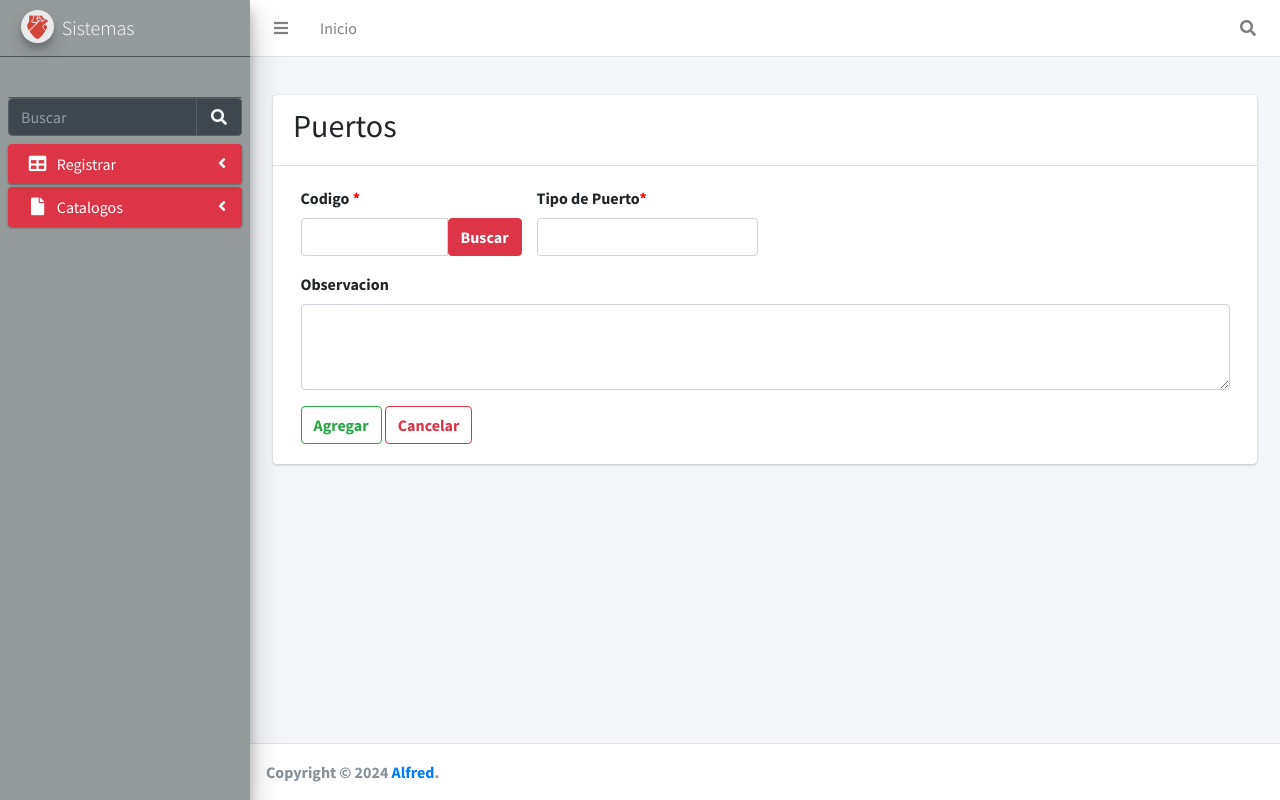
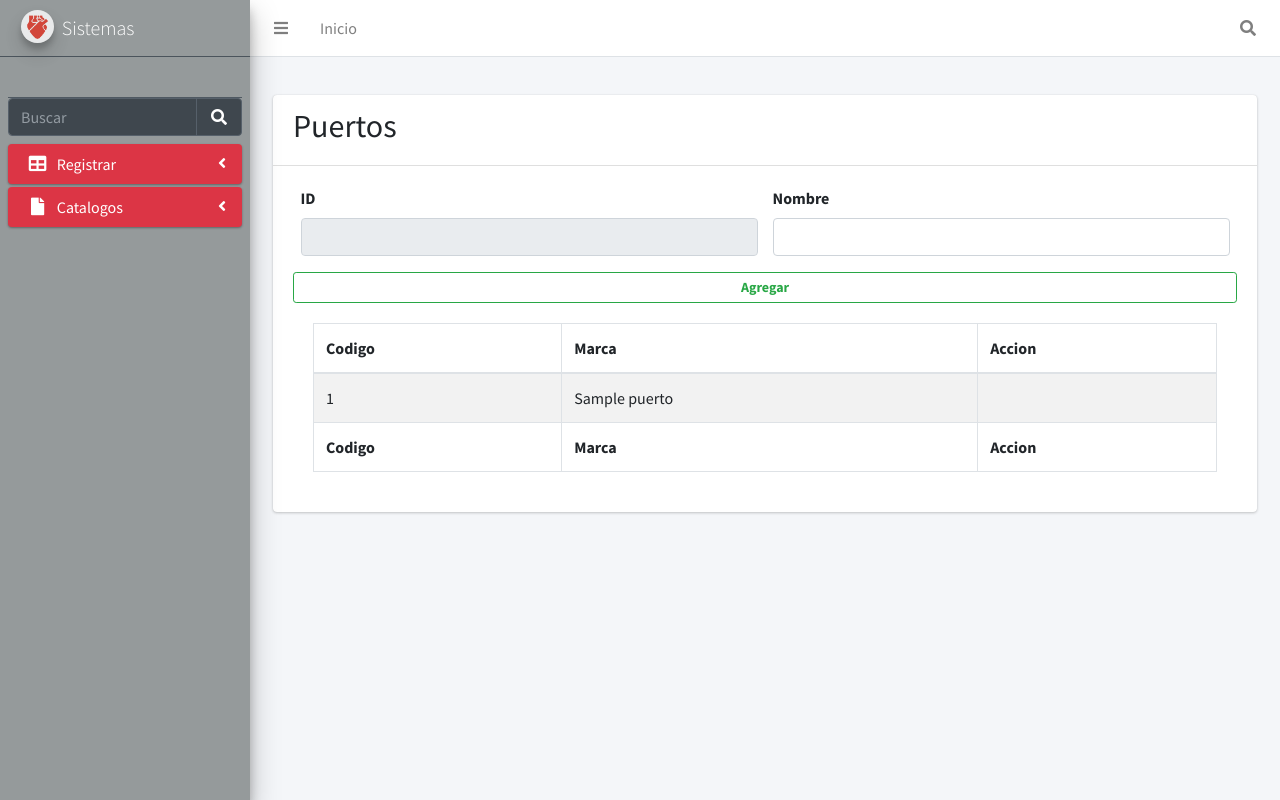
Before and after one commit to ArepaCruda69/sisAsc, a PHP site: page /Views/catPuertos.php in a window 1280 px wide. Run offline with PHP 8.4, Linux system fonts and the light colour scheme; tables that the repository leaves empty or names only in its code hold one stand-in row (values such as "Sample post"); some libraries are stand-ins or nearby versions.

Commit message:
catalogos ( puertos) terminados

```diff
--- a/Assests/dist/css/select2.css
+++ b/Assests/dist/css/select2.css
@@ -18,7 +18,7 @@
 
   .select2-container--bootstrap4 .select2-selection {
     width: 100%;
-    background-color: #ffffff;
+    background-color: #a5a2a2;
     -webkit-transition: border-color 0.15s ease-in-out, -webkit-box-shadow 0.15s ease-in-out;
     transition: border-color 0.15s ease-in-out, -webkit-box-shadow 0.15s ease-in-out;
     transition: border-color 0.15s ease-in-out, box-shadow 0.15s ease-in-out;
@@ -48,7 +48,7 @@
 
   .select2-container--bootstrap4.select2-container--disabled .select2-selection, .select2-container--bootstrap4.select2-container--disabled.select2-container--focus .select2-selection {
     cursor: not-allowed;
-    background-color: #efe9e9;
+    background-color: #a39d9d;
     border-color: #ffffff;
     -webkit-box-shadow: none;
             box-shadow: none; }
@@ -136,7 +136,7 @@
         height: 0;
         margin-top: -2px;
         margin-left: -4px;
-        border-color: #ffffff transparent transparent transparent;
+        border-color: #050303 transparent transparent transparent;
         border-style: solid;
         border-width: 5px 4px 0; }
     .select2-container--bootstrap4 .select2-selection--single .select2-selection__rendered {
--- a/Componets/tecladoForm.php
+++ b/Componets/tecladoForm.php
@@ -77,6 +77,8 @@
                   </div>
 
 
+
+
                   <div class="col-md-6">
                 <button class="btn btn-outline-success" type="button" onclick="agregar();"><b>Agregar</b></button>
                 <button class="btn btn-outline-danger" type="button" onclick="cancelar();"><b>Cancelar</b></button>
--- a/Model/consultas.php
+++ b/Model/consultas.php
@@ -5,6 +5,10 @@
 $resultados = mysqli_query($conexion,$query);
 
 
+$query = "SELECT * FROM puertos";
+$resultadoss = mysqli_query($conexion,$query);
+
+
 
 
 ?>
--- a/Views/acceS.php
+++ b/Views/acceS.php
@@ -51,6 +51,9 @@
 
 
 
+<script src="https://cdn.jsdelivr.net/npm/sweetalert2@11"></script>
+<script src='../Assests/plugins/jquery/jquery.min.js'></script>
+<script src='../Assests/dist/js/select2.min.js'></script>
 
 
   </body>
--- a/Views/catPuertos.php
+++ b/Views/catPuertos.php
@@ -1,3 +1,6 @@
+
+<?php include '../Model/consultas.php'?>
+
 <!DOCTYPE html>
 
 <html lang="en">
@@ -249,67 +237,69 @@
             <div class="card-header">
               <h2>Puertos</h2>
             </div>
+
               <div class="card-body">
+              <main class="col">
+              <form id="puertoForm" class="row g-3 needs-validation" style="border-radius: 20px;" novalidate>
 
-              <main class="col">
+              <div class="form-group col-6" >
+                  <label for=""> ID</label>
+                  <input type="" class="form-control" id="txtIdPuertos" name="" disabled>
 
-                <form class="row g-3 needs-validation" style="border-radius: 20px;" novalidate>
-                  <div class="col-md-3">
-                    <label for="inputEmail4" class="form-label"><b> Codigo </b><b style="color: red;">*</b></label>
-                    <div class="input-group mb-3">
-                      <input type="text" class="form-control" id="txtcliente" aria-label="Recipient's username"
-                        aria-describedby="button-addon2">
-                      <button class="btn btn-danger" type="button" id="button-addon2" data-bs-toggle="modal"
-                        data-bs-target="#staticBackdrop"><b>Buscar</b></button>
               </div>
-                    <div class="invalid-feedback">
-                      Porfavor Digite un Codigo
+
+            <div class="form-group col-6">
+                  <label for=""> Nombre</label>
+                  <input type="" class="form-control" id="txtNombrePuertos" >
+
               </div>
-                  </div>
+
+              <button  class="btn btn-outline-success  btn-sm btn-block" type="button" id = "btPuertos"><b>Agregar</b></button>
 
 
 
-                  <div class="col-md-3">
-                    <label for="inputAddress2" class="form-label"><b>Tipo de Puerto</b><b
-                        style="color: red;">*</b></label>
-                    <input type="tel" class="form-control" id="txtdescripcion" required>
-                    <div class="invalid-feedback">
-                      Porfavor seleccione una fecha
-                    </div>
-                  </div>
+     <!-- /.card-header -->
+     <div class="card-body">
+        <table id="tablaPuerto" class="table table-bordered table-striped">
+          <thead>
+            <tr>
+              <th>Codigo</th>
+              <th>Marca</th>
+              <th>Accion</th>
+            </tr>
+          </thead>
+          <tbody>
 
+        <?php while ($columnaa = mysqli_fetch_assoc($resultadoss)) { ?>
+           <tr>
+           <td ><?php echo $columnaa['id_puerto']; ?></td>
+           <td ><?php echo $columnaa['nombre_puerto']; ?></td>
+           <td ><?php if ($columnaa['status_puertos']== 1 ) {?>
+            <button class="btn btn-danger">Desactivar</button>
+           <?php  }else if($columnaa['status_puertos']== 0 ){ ?>
+            <button class="btn btn-success"> Activar</button>
+            <?php   }  ?>
+          </td>
 
+          </tr>
+           <?php } ?>
 
-
-                  <div class="col-md-12">
-                    <!-- textarea -->
-                    <div class="form-group">
-                      <label>Observacion</label>
-                      <textarea class="form-control" rows="3"></textarea>
-                    </div>
-                  </div>
-
-                  <div class="col-md-6">
-
-                    <button class="btn btn-outline-success" type="button" onclick="agregar();"><b>Agregar</b></button>
-                    <button class="btn btn-outline-danger" type="button" onclick="cancelar();"><b>Cancelar</b></button>
-                  </div>
+          </tbody>
+          <tfoot>
+            <tr>
+              <th>Codigo</th>
+              <th>Marca</th>
+              <th>Accion</th>
+            </tr>
+          </tfoot>
+        </table>
 
 
 
                 </div>
-
-
-
-
-
+              </form>
             </main>
-
-
-
-
           </div>
-
 
         </div>
       </div><!-- /.container-fluid -->
@@ -318,22 +308,8 @@
   </div>
   <!-- /.content-wrapper -->
 
-  <!-- Control Sidebar -->
-  <aside class="control-sidebar control-sidebar-dark">
-    <!-- Control sidebar content goes here -->
-    <div class="p-3">
-      <h5>Title</h5>
-      <p>Sidebar content</p>
-    </div>
-  </aside>
-  <!-- /.control-sidebar -->
 
-  <footer class="main-footer">
-    <strong>Copyright &copy; 2024 <a href="">Alfred</a>.</strong>
-    <div class="float-right d-none d-sm-inline-block">
-    </div>
-  </footer>
-</div>
+
 <!-- ./wrapper -->
 
 <!-- REQUIRED SCRIPTS -->
```
Also changed, not shown: other parts of Views/catPuertos.php (+22 -41 lines), Componets/monitorForm.php (+12 -13 lines), Controller/insert.php (+44 -0 lines), Views/catMarcas.php (+1 -39 lines), Assests/dist/css/select2-bootstrap4.min.css, Assests/dist/css/select2.min.css, Assests/dist/js/formPuertos.js (added). Lines whose indentation alone changed are shown as unchanged.
